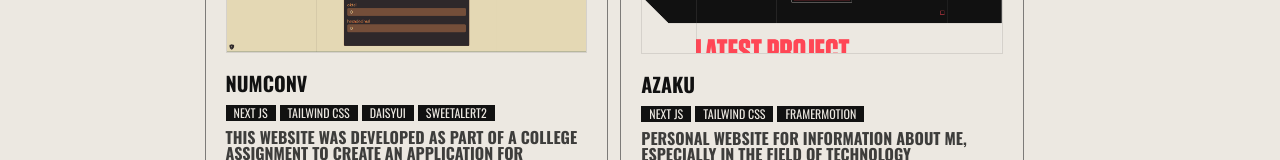
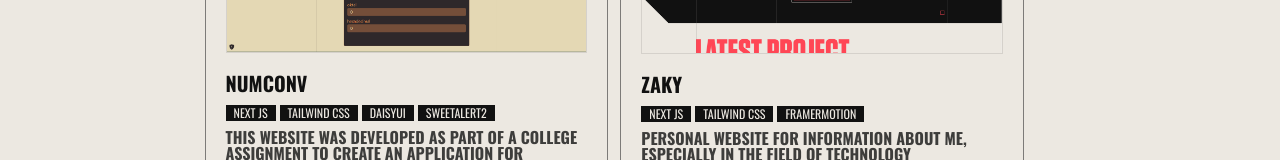
Before and after one commit to CodeWithZaky/my-personal-website-1, a Next.js app: page /projects in a window 1280 px wide. Shown: the part 760-920 px from the top of the page. Built offline with nearby package versions, Linux system fonts and the light colour scheme.

Commit message:
update title myportfolio project

```diff
--- a/src/components/data/Tubmnail-Projects.tsx
+++ b/src/components/data/Tubmnail-Projects.tsx
@@ -26,7 +26,7 @@ const myPortfolio = (
     <CardProject
         linkHref="https://zaky.vercel.app"
         srcTumb={myportfolio}
-        title="azaku"
+        title="zaky"
         stack={["NEXT JS", "TAILWIND CSS", "FRAMERMOTION"]}
         description="PERSONAL WEBSITE FOR INFORMATION ABOUT ME, ESPECIALLY IN THE FIELD OF TECHNOLOGY"
     />
```
